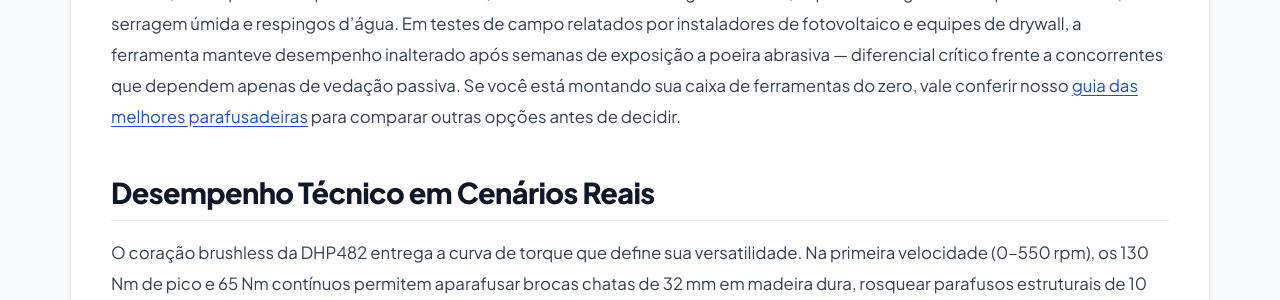
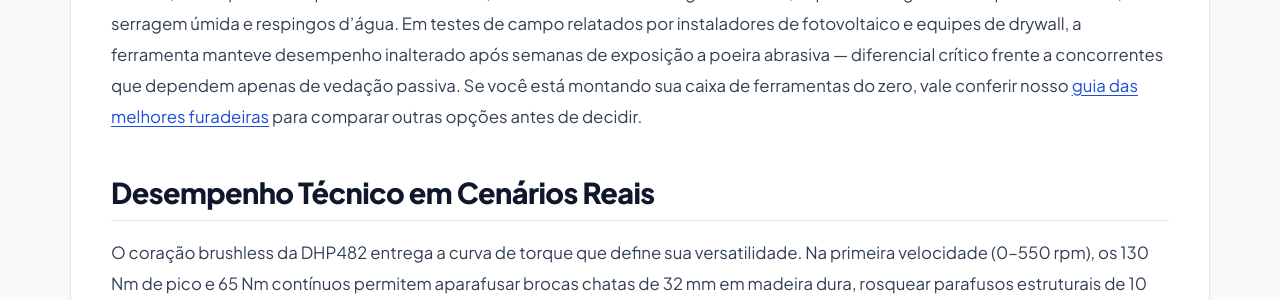
Before and after one commit to membroequipe/SiteReview, a Jekyll site: the page built from _posts/2026-10-24-makita-dhp482.md, in a window 1280 px wide and 900 px high, scrolled down 4037 px. Shown: the part 185-485 px from the top of the window. Built offline with Jekyll 4.4.1, drawn with Linux system fonts in a browser that asks for light colours; some of the changed text lies outside the part shown.

Commit message:
Update 2026-10-24-makita-dhp482.md

```diff
--- a/_posts/2026-10-24-makita-dhp482.md
+++ b/_posts/2026-10-24-makita-dhp482.md
@@ -46,7 +46,7 @@
 
 Ergonomicamente, a DHP482 acerta no centro de gravidade. Com bateria BL1850B (5,0 Ah), o conjunto permanece equilibrado sobre a empunhadura, reduzindo a fadiga do punho em sessões prolongadas. O soft grip texturizado cobre toda a extensão da empunhadura e parte do corpo traseiro, oferecendo aderência segura mesmo com luvas ou mãos suadas. O gatilho de curso longo e progressividade suave permite modular a partida com precisão — essencial para iniciar furos em superfícies lisas sem "patinar" a broca. O LED duplo posicionado na base da ferramenta projeta feixe amplo e sem sombras na área de trabalho, e a função afterglow mantém a iluminação por alguns segundos após soltar o gatilho, facilitando a localização do próximo ponto em ambientes mal iluminados.
 
-A proteção XPT (eXtreme Protection Technology) eleva a confiabilidade em canteiros expostos: vedações de borracha nos eixos do mandril, interruptor e compartimento da bateria, além de canais de drenagem internos, impedem a ingressão de pó de concreto, serragem úmida e respingos d'água. Em testes de campo relatados por instaladores de fotovoltaico e equipes de drywall, a ferramenta manteve desempenho inalterado após semanas de exposição a poeira abrasiva — diferencial crítico frente a concorrentes que dependem apenas de vedação passiva. Se você está montando sua caixa de ferramentas do zero, vale conferir nosso [guia das melhores parafusadeiras]({{ '/qual-a-melhor-parafusadeira/' | relative_url }}) para comparar outras opções antes de decidir.
+A proteção XPT (eXtreme Protection Technology) eleva a confiabilidade em canteiros expostos: vedações de borracha nos eixos do mandril, interruptor e compartimento da bateria, além de canais de drenagem internos, impedem a ingressão de pó de concreto, serragem úmida e respingos d'água. Em testes de campo relatados por instaladores de fotovoltaico e equipes de drywall, a ferramenta manteve desempenho inalterado após semanas de exposição a poeira abrasiva — diferencial crítico frente a concorrentes que dependem apenas de vedação passiva. Se você está montando sua caixa de ferramentas do zero, vale conferir nosso [guia das melhores furadeiras]({{ '/qual-a-melhor-furadeira/' | relative_url }}) para comparar outras opções antes de decidir.
 
 ## <a id="desempenho-pratico"></a>Desempenho Técnico em Cenários Reais
 
@@ -80,7 +80,7 @@
 
 A Bosch GSB 18V-110 C é a rival direta mais citada nas comparações de fóruns técnicos e grupos de profissionais. Ambas compartilham motor brushless, tensão 18V, mandril 13 mm todo em metal e faixa de torque máxima próxima (110 Nm contínuo na Bosch contra 130 Nm pico na Makita). A Bosch diferencia-se pelo sistema **KickBack Control** (desligamento automático ao detectar travamento brusco da broca) e conectividade **Bluetooth** via módulo opcional para configuração de parâmetros e rastreamento via app — recursos ausentes na Makita. Em contrapartida, a DHP482 leva vantagem em **IPM máximo** (29.400 contra 26.400 da Bosch), resultando em avanço mais rápido em alvenaria, e na **proteção XPT nativa** (a Bosch depende de vedação passiva, sem certificação equivalente). Ergonômica, a Bosch tem empunhadura ligeiramente mais fina, preferida por mãos menores, mas o gatilho da Makita oferece progressividade mais fina. No ecossistema de baterias, a plataforma 18V Professional da Bosch é robusta, mas a LXT da Makita tem maior variedade de ferramentas compartilhando o mesmo acumulador no mercado brasileiro — fator decisivo para quem já investe na linha.
 
-A DeWalt DCD996 posiciona-se um degrau acima em torque bruto (135 Nm contínuo / 410 Nm pico) e adiciona terceira velocidade (0–2.250 rpm) para perfuração rápida em metal e madeira sem impacto. Seu mandril 13 mm com catraca de metal é excelente, e a iluminação LED de 3 modos (spot / flood / combinado) é superior à dupla fixa da Makita. Porém, a DCD996 é **notavelmente mais pesada e longa** (~2,1 kg sem bateria / 245 mm vs 182 mm da Makita), o que a torna cansativa em uso suspenso e difícil em espaços confinados (entre vigas, dentro de armários). A plataforma XR 18V da DeWalt é ampla, mas no Brasil a disponibilidade de kits e acessórios costuma ser menor que a LXT, e o custo de entrada (corpo + bateria + carregador) é significativamente mais elevado. Para o profissional que prioriza **compactação, equilíbrio e custo-benefício em aplicações mistas 80% alvenaria/madeira/metal + 20% aperto pesado**, a DHP482 entrega 95% da utilidade da DeWalt com fração do investimento e melhor manuseio. A DeWalt faz sentido para quem perfura aço grosso diariamente ou precisa do torque extremo para brocas anulares e serras-copo grandes em metal. Para ver outras opções lado a lado, confira nossa categoria de [outros reviews de parafusadeiras]({{ '/reviews/' | relative_url }}).
+A DeWalt DCD996 posiciona-se um degrau acima em torque bruto (135 Nm contínuo / 410 Nm pico) e adiciona terceira velocidade (0–2.250 rpm) para perfuração rápida em metal e madeira sem impacto. Seu mandril 13 mm com catraca de metal é excelente, e a iluminação LED de 3 modos (spot / flood / combinado) é superior à dupla fixa da Makita. Porém, a DCD996 é **notavelmente mais pesada e longa** (~2,1 kg sem bateria / 245 mm vs 182 mm da Makita), o que a torna cansativa em uso suspenso e difícil em espaços confinados (entre vigas, dentro de armários). A plataforma XR 18V da DeWalt é ampla, mas no Brasil a disponibilidade de kits e acessórios costuma ser menor que a LXT, e o custo de entrada (corpo + bateria + carregador) é significativamente mais elevado. Para o profissional que prioriza **compactação, equilíbrio e custo-benefício em aplicações mistas 80% alvenaria/madeira/metal + 20% aperto pesado**, a DHP482 entrega 95% da utilidade da DeWalt com fração do investimento e melhor manuseio. A DeWalt faz sentido para quem perfura aço grosso diariamente ou precisa do torque extremo para brocas anulares e serras-copo grandes em metal. Para ver outras opções lado a lado, confira nossa categoria de [outros reviews de furadeiras]({{ '/reviews/' | relative_url }}).
 
 <table class="specs-table" style="width: 100%; border-collapse: collapse;">
   <thead>
```
